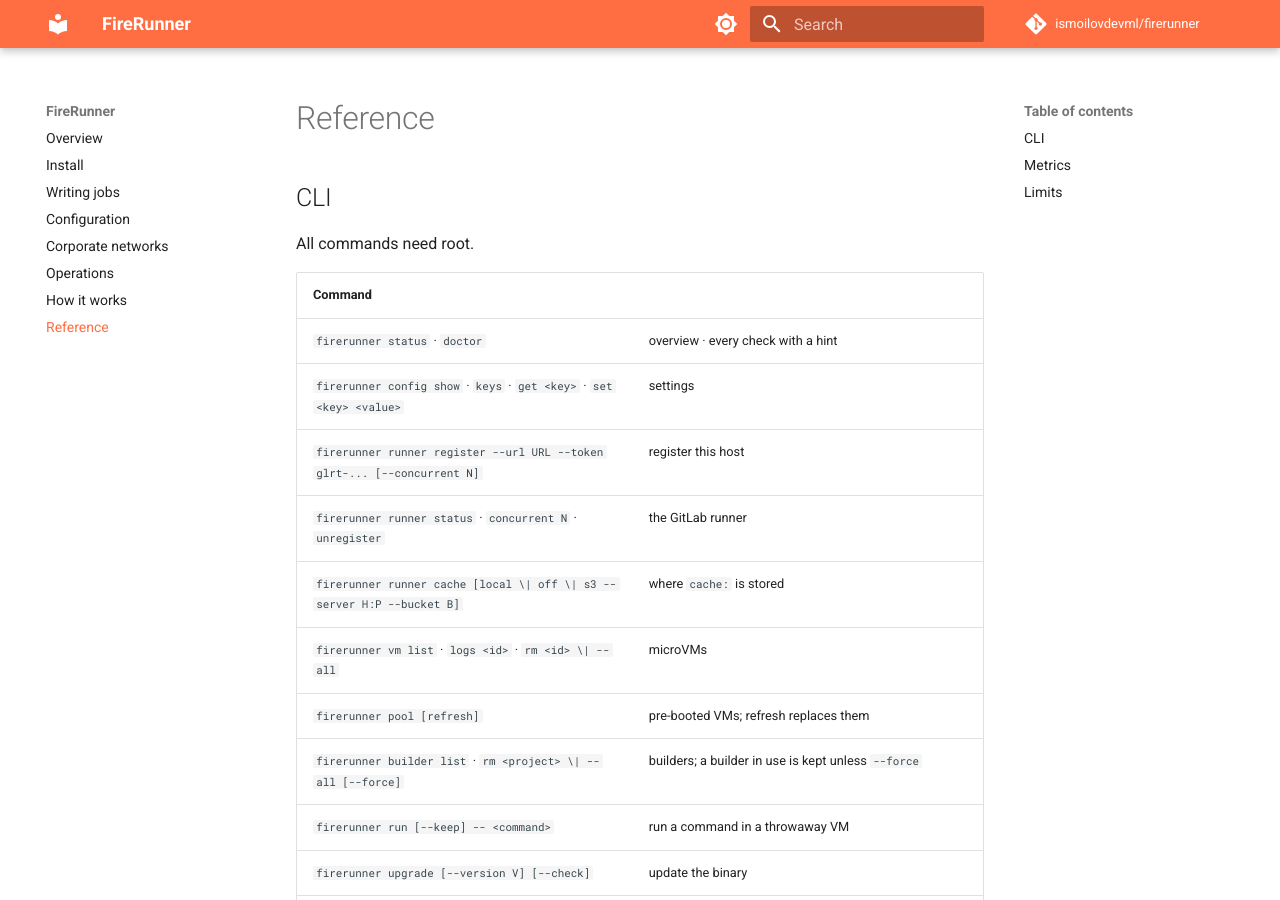
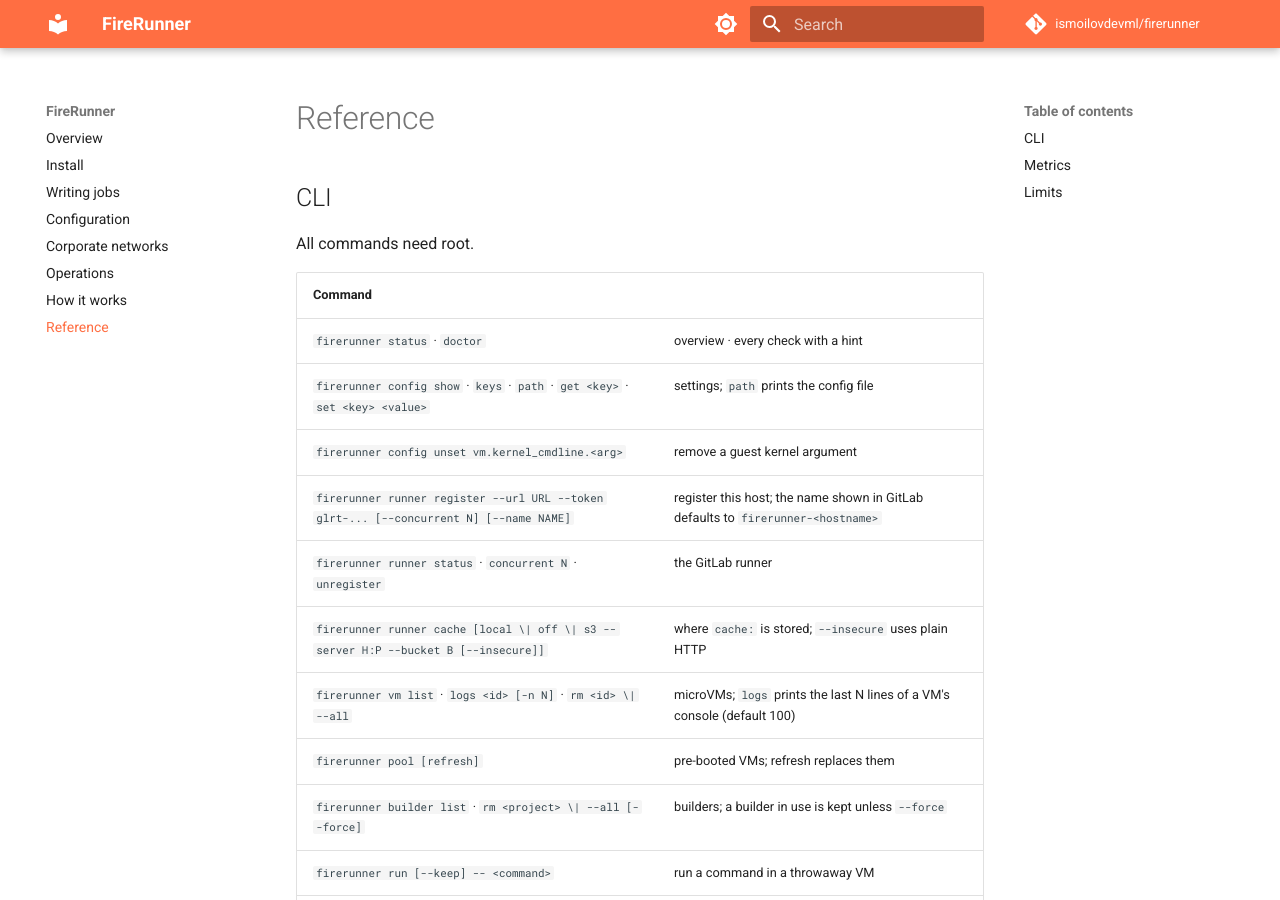
Before and after one commit to ismoilovdevml/firerunner, an MkDocs documentation site: the page built from docs/reference.md, in a window 1280 px wide and 900 px high. Built offline with MkDocs 1.6.1 and Material for MkDocs 9.7.7, drawn with Linux system fonts in a browser that asks for light colours; comment, search, counter and statistics services are not loaded.

Commit message:
docs: reference lists config path and unset, register --name, cache --insecure, vm logs -n

```diff
--- a/docs/reference.md
+++ b/docs/reference.md
@@ -7,11 +7,12 @@ All commands need root.
 | Command | |
 |---|---|
 | `firerunner status` · `doctor` | overview · every check with a hint |
-| `firerunner config show` · `keys` · `get <key>` · `set <key> <value>` | settings |
-| `firerunner runner register --url URL --token glrt-... [--concurrent N]` | register this host |
+| `firerunner config show` · `keys` · `path` · `get <key>` · `set <key> <value>` | settings; `path` prints the config file |
+| `firerunner config unset vm.kernel_cmdline.<arg>` | remove a guest kernel argument |
+| `firerunner runner register --url URL --token glrt-... [--concurrent N] [--name NAME]` | register this host; the name shown in GitLab defaults to `firerunner-<hostname>` |
 | `firerunner runner status` · `concurrent N` · `unregister` | the GitLab runner |
-| `firerunner runner cache [local \| off \| s3 --server H:P --bucket B]` | where `cache:` is stored |
-| `firerunner vm list` · `logs <id>` · `rm <id> \| --all` | microVMs |
+| `firerunner runner cache [local \| off \| s3 --server H:P --bucket B [--insecure]]` | where `cache:` is stored; `--insecure` uses plain HTTP |
+| `firerunner vm list` · `logs <id> [-n N]` · `rm <id> \| --all` | microVMs; `logs` prints the last N lines of a VM's console (default 100) |
 | `firerunner pool [refresh]` | pre-booted VMs; refresh replaces them |
 | `firerunner builder list` · `rm <project> \| --all [--force]` | builders; a builder in use is kept unless `--force` |
 | `firerunner run [--keep] -- <command>` | run a command in a throwaway VM |
```
